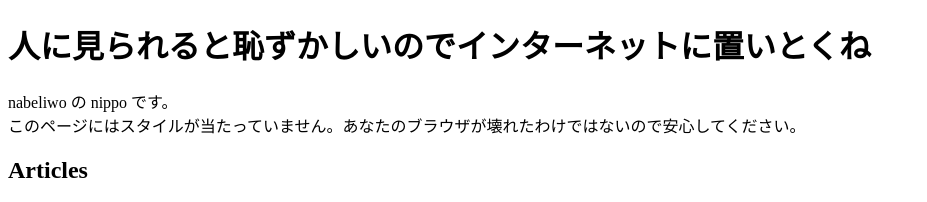
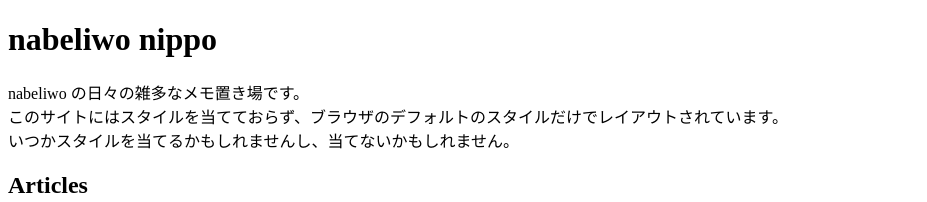
Before and after one commit to nabeliwo/nippo, a Next.js app: page / in a window 1280 px wide. Shown: the top 202 px of the page, without its empty margins (0-927 px from the left). Built offline with nearby package versions, Linux system fonts and the light colour scheme; no server answers.

Commit message:
:wrench: 設定項目を変更

```diff
--- a/components/Layout/Layout.tsx
+++ b/components/Layout/Layout.tsx
@@ -63,7 +63,9 @@ export const Layout = ({
         <p>
           {defaultConfig.description}
           <br />
-          このページにはスタイルが当たっていません。あなたのブラウザが壊れたわけではないので安心してください。
+          このサイトにはスタイルを当てておらず、ブラウザのデフォルトのスタイルだけでレイアウトされています。
+          <br />
+          いつかスタイルを当てるかもしれませんし、当てないかもしれません。
         </p>
       </header>
 
--- a/site.config.json
+++ b/site.config.json
@@ -1,5 +1,5 @@
 {
-  "title": "人に見られると恥ずかしいのでインターネットに置いとくね",
-  "description": "nabeliwo の nippo です。",
+  "title": "nabeliwo nippo",
+  "description": "nabeliwo の日々の雑多なメモ置き場です。",
   "author": "nabeliwo"
 }
```
Also changed, not shown: public/images/thumbnail.png, 1 other file (tests, documents, lock files or other folders).
